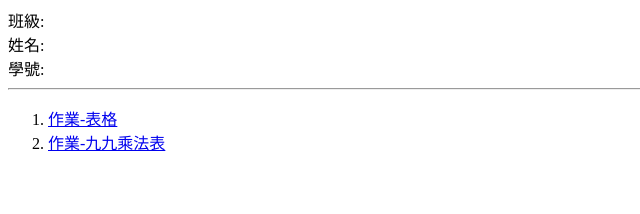
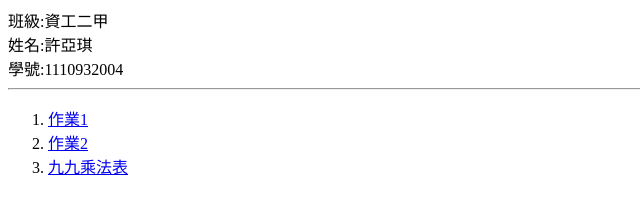
Before and after one commit to yachihsu/1110932004, a plain HTML site: page index.html in a window 1280 px wide. Shown: the whole page, without its empty margins (0-640 px from the left). Drawn offline with Linux system fonts and the light colour scheme.

Commit message:
Add files via upload

```diff
--- a/index.html
+++ b/index.html
@@ -6,13 +6,14 @@
 	<title>首頁</title>
 </head>
 <body>
-    班級:<br>
-    姓名:<br>
-    學號:<br>
+    班級:資工二甲<br>
+    姓名:許亞琪<br>
+    學號:1110932004<br>
     <hr>
     <ol>
-        <li><a href="hw01.html">作業-表格</a></li>
-        <li><a href="hw02.html">作業-九九乘法表</a></li>
+        <li><a href="hw01.html">作業1</a></li>
+        <li><a href="hw02.html">作業2</a></li>
+        <li><a href="hw03.html">九九乘法表</a></li>
     </ol>
 </body>
 </html>
```
Also changed, not shown: hw03.html (added, +39 -0 lines).
